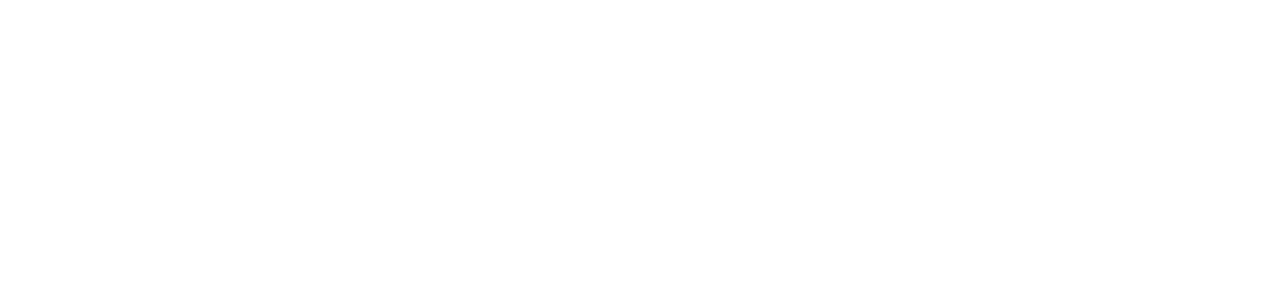
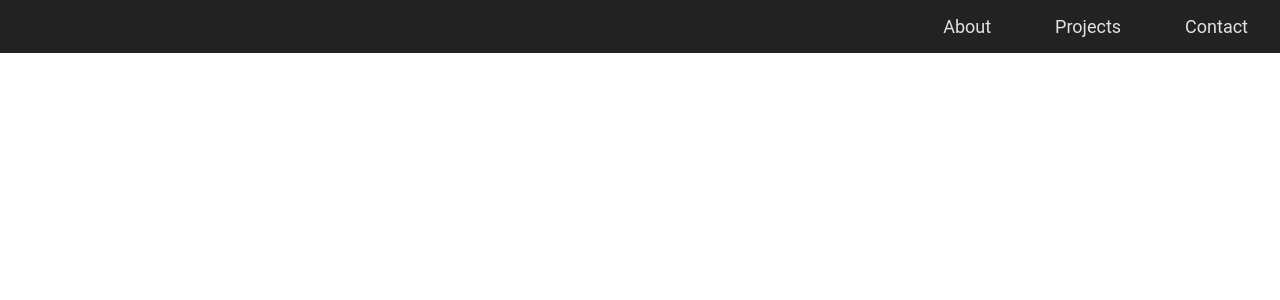
Before and after one commit to ihascats/portfolio-2, a React (Create React App) app: page / in a window 1280 px wide. Shown: the top 300 px of the page. Built offline with nearby package versions, Linux system fonts and the light colour scheme.

Commit message:
Add page elements, style nav

```diff
--- a/src/App.css
+++ b/src/App.css
@@ -0,0 +1,30 @@
+.wrapper {
+  max-width: 1920px;
+  min-width: 100%;
+}
+
+header {
+  width: 100%;
+}
+
+nav {
+  display: grid;
+  justify-content: end;
+  background-color: #222222;
+}
+
+nav > ul {
+  list-style: none;
+  display: grid;
+  grid-template-columns: max-content max-content max-content;
+}
+nav > ul > li > button {
+  border: none;
+  background-color: transparent;
+  padding: 16px 32px;
+  font-size: large;
+  color: rgb(226, 226, 226);
+}
+nav > ul > li > button:hover {
+  background-color: rgba(255, 255, 255, 0.3);
+}
--- a/src/App.js
+++ b/src/App.js
@@ -1,7 +1,30 @@
 import './App.css';
 
 function App() {
-  return <div className="App"></div>;
+  return (
+    <div className="wrapper">
+      <header>
+        <nav>
+          <ul>
+            <li>
+              <button>About</button>
+            </li>
+            <li>
+              <button>Projects</button>
+            </li>
+            <li>
+              <button>Contact</button>
+            </li>
+          </ul>
+        </nav>
+      </header>
+      <section className="introduction"></section>
+      <section className="about"></section>
+      <section className="projects"></section>
+      <section className="contact"></section>
+      <footer></footer>
+    </div>
+  );
 }
 
 export default App;
--- a/src/index.css
+++ b/src/index.css
@@ -9,6 +9,16 @@
   -moz-osx-font-smoothing: grayscale;
 }
 
+#root {
+  width: 100%;
+}
+
+body {
+  width: 100%;
+  display: grid;
+  justify-items: center;
+}
+
 code {
   font-family: source-code-pro, Menlo, Monaco, Consolas, 'Courier New',
     monospace;
```
